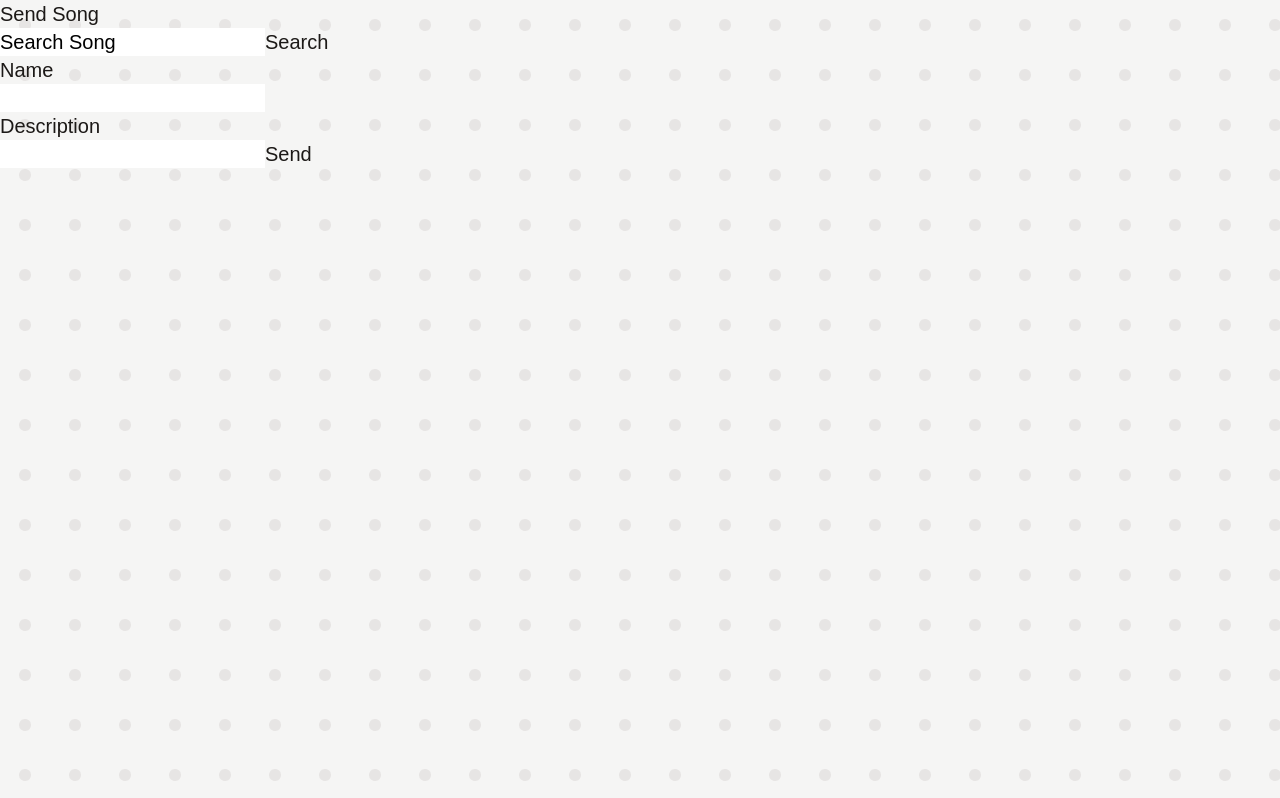
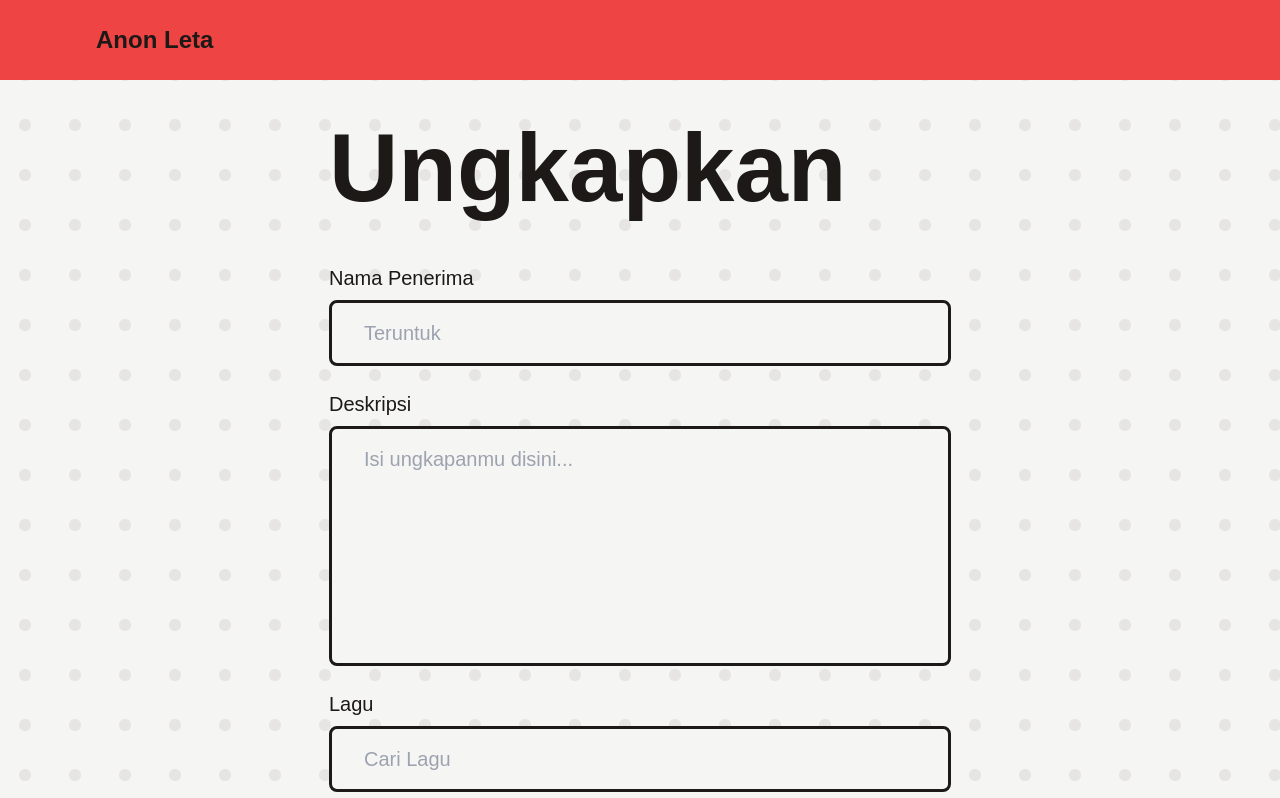
Before and after one commit to MatchaTi/anon-leta, a Next.js app: page /send in a window 1280 px wide. Shown: the top 798 px of the page. Built offline with nearby package versions, Linux system fonts and the light colour scheme; a web font is replaced by a local one.

Commit message:
feat: add add post

```diff
--- a/src/app/layout.tsx
+++ b/src/app/layout.tsx
@@ -2,6 +2,7 @@ import type { Metadata } from "next";
 import localFont from "next/font/local";
 import "./globals.css";
 import { Gaegu } from 'next/font/google';
+import Navbar from "@/components/navbar";
 
 const geistSans = localFont({
   src: "./fonts/GeistVF.woff",
@@ -31,6 +32,7 @@ export default function RootLayout({
       <body
         className={`mx-auto ${gaegu.className} ${gaegu.className} antialiased bg-stone-100 text-stone-900 text-xl bg-dot max-w-[2000px]`}
       >
+        <Navbar />
         {children}
       </body>
     </html>
--- a/src/app/page.tsx
+++ b/src/app/page.tsx
@@ -14,7 +14,6 @@ export default async function Home() {
   console.log(posts);
   return (
     <div className='overflow-hidden'>
-      <Navbar />
       <Hero />
       <Link href='/send'>Send</Link>
 
--- a/src/app/send/page.tsx
+++ b/src/app/send/page.tsx
@@ -35,34 +35,39 @@ function Send() {
   }
 
   return (
-    <div>
-      <h1>Send Song</h1>
-      <input
-        type="text"
-        placeholder="Search Song"
-        value={search}
-        onChange={(e) => setSearch(e.target.value)}
-        className="placeholder:text-black text-blue-500"
-      />
-      <button onClick={searchSong}>Search</button>
+    <section className="mt-24 mx-auto max-w-[814px] p-6 md:px-24">
+      <h1 className="mb-12 text-4xl font-bold md:text-8xl">Ungkapkan</h1>
       <form onSubmit={handleSubmit}>
-        <h2>Name</h2>
+        <div className="mb-6 flex flex-col gap-2">
+          <label>Nama Penerima</label>
           <input
             type='text'
             value={recipient}
             onChange={(e) => setRecipient(e.target.value)}
-          className="placeholder:text-black text-blue-500"
+            className="py-4 px-8 rounded-lg bg-stone-100 border-stone-900 border-[3px]"
+            placeholder="Teruntuk"
           />
-        <h2>Description</h2>
-        <input
-          type='text'
+        </div>
+        <div className="mb-6 flex flex-col gap-2">
+          <label>Deskripsi</label>
+          <textarea
             value={description}
             onChange={(e) => setDescription(e.target.value)}
-          className="placeholder:text-black text-blue-500"
+            className="py-4 px-8 resize-none h-60 rounded-lg bg-stone-100 border-stone-900 border-[3px]"
+            placeholder="Isi ungkapanmu disini..."
           />
-        <button type='submit'>Send</button>
-      </form>
-
+        </div>
+        <div className="mb-6 flex flex-col gap-2">
+          <label>Lagu</label>
+          <input
+            type="text"
+            placeholder="Cari Lagu"
+            value={search}
+            onChange={(e) => setSearch(e.target.value)}
+            className="py-4 px-8 rounded-lg bg-stone-100 border-stone-900 border-[3px]"
+          />
+          <button type="button" onClick={searchSong} className="py-4 px-8 border-stone-900 border-[3px] rounded-lg">Cari Lagu</button>
+        </div>
         {tracks.length > 0 && (
           <>
             <h2>Tracks</h2>
@@ -84,7 +89,10 @@ function Send() {
             </select>
           </>
         )}
-    </div>
+        <button type='submit' className="w-full py-4 px-8 bg-stone-900 text-stone-100 rounded-lg">Kirim Ungkapan</button>
+      </form>
+
+    </section>
   );
 }
 
--- a/src/components/navbar.tsx
+++ b/src/components/navbar.tsx
@@ -1,5 +1,11 @@
+import Link from "next/link";
+
 export default function Navbar() {
   return (
-    <nav className="mx-auto p-6 absolute top-0 left-0 right-0 max-w-[2000px] md:px-24">Navbar</nav>
+    <nav className="mx-auto p-6 absolute top-0 left-0 right-0 max-w-[2000px] md:px-24 bg-red-500">
+      <Link href='/' className="flex items-center gap-6 text-2xl font-bold">
+        <span>Anon Leta</span>
+      </Link>
+    </nav>
   )
 }
```
Lines whose indentation alone changed are shown as unchanged.
